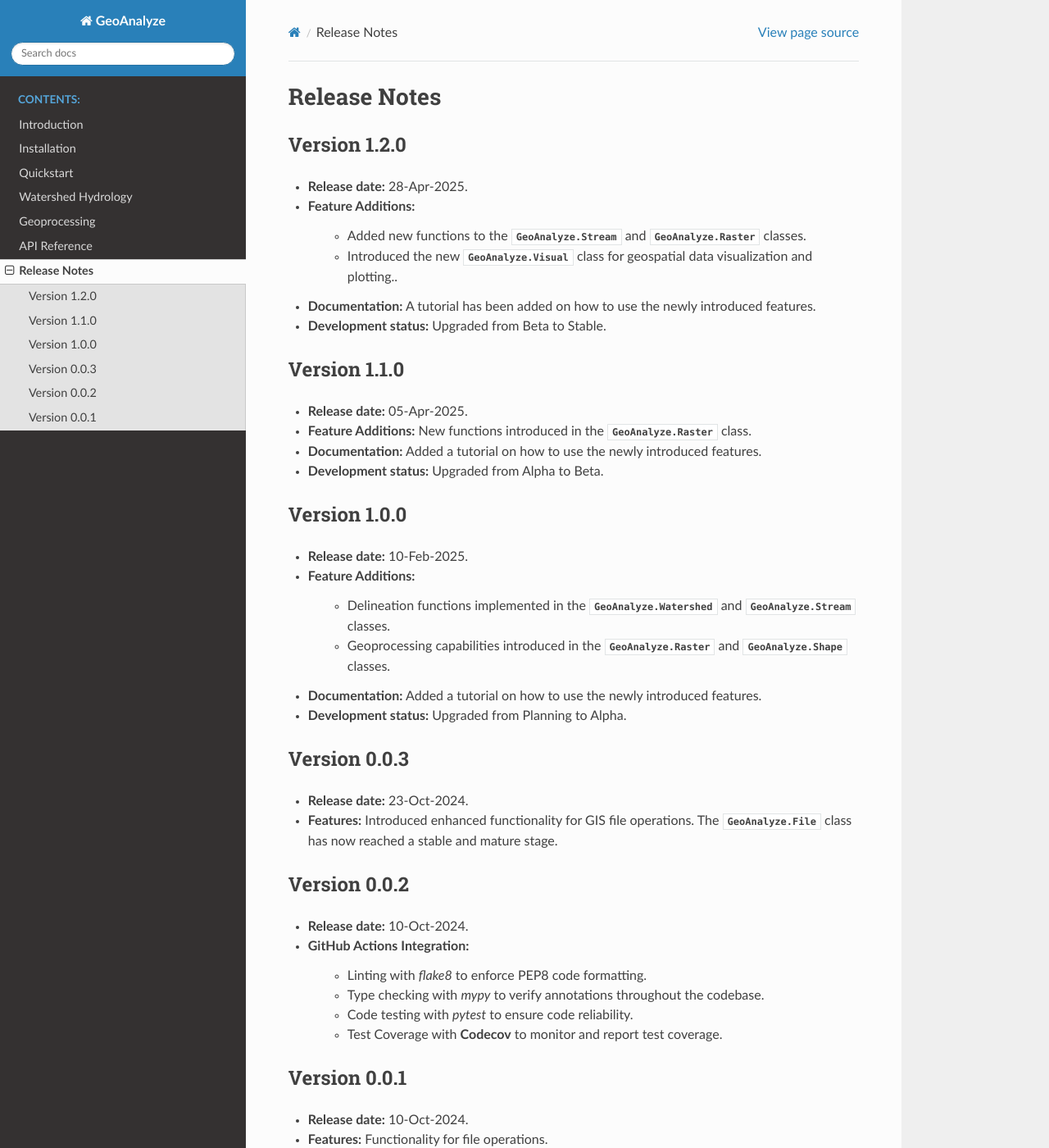
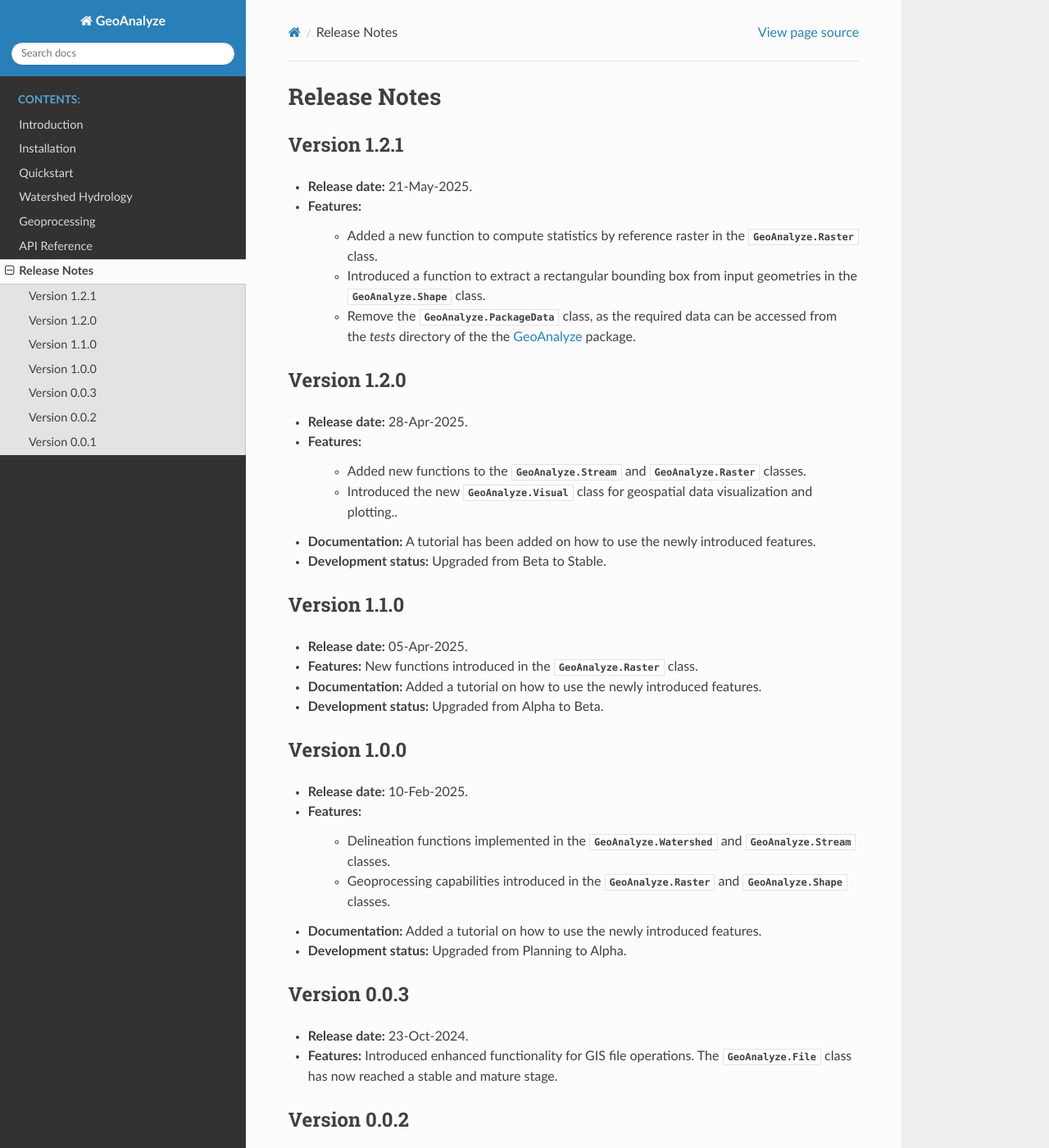
Before and after one commit to debpal/GeoAnalyze, a Sphinx documentation site: the page built from docs/changelog.rst, in a window 1280 px wide and 1400 px high. Shown: the whole window at 82% size. Built offline with Sphinx 7.4.7 and the Read the Docs theme 3.1.0, drawn with Linux system fonts in a browser that asks for light colours.

Commit message:
update docs

```diff
--- a/docs/changelog.rst
+++ b/docs/changelog.rst
@@ -1,13 +1,27 @@
 ===============
 Release Notes
 ===============
+
+
+Version 1.2.1
+---------------
+
+* **Release date:** 21-May-2025.
+
+* **Features:**
+
+    * Added a new function to compute statistics by reference raster in the :class:`GeoAnalyze.Raster` class.
+    * Introduced a function to extract a rectangular bounding box from input geometries in the :class:`GeoAnalyze.Shape` class.
+    * Remove the :class:`GeoAnalyze.PackageData` class, as the required data can be accessed
+      from the `tests` directory of the the `GeoAnalyze  <https://github.com/debpal/GeoAnalyze/tree/main/tests>`_ package.
+
 
 Version 1.2.0
 ---------------
 
 * **Release date:** 28-Apr-2025.
 
-* **Feature Additions:**
+* **Features:**
 
     * Added new functions to the :class:`GeoAnalyze.Stream` and :class:`GeoAnalyze.Raster` classes.
     * Introduced the new :class:`GeoAnalyze.Visual` class for geospatial data visualization and plotting..
@@ -22,7 +36,7 @@ Version 1.1.0
 
 * **Release date:** 05-Apr-2025.
 
-* **Feature Additions:** New functions introduced in the :class:`GeoAnalyze.Raster` class.
+* **Features:** New functions introduced in the :class:`GeoAnalyze.Raster` class.
 
 * **Documentation:** Added a tutorial on how to use the newly introduced features.
 
@@ -34,7 +48,7 @@ Version 1.0.0
 
 * **Release date:** 10-Feb-2025.
 
-* **Feature Additions:**
+* **Features:**
 
     * Delineation functions implemented in the :class:`GeoAnalyze.Watershed` and :class:`GeoAnalyze.Stream` classes.
     * Geoprocessing capabilities introduced in the :class:`GeoAnalyze.Raster` and :class:`GeoAnalyze.Shape` classes.
```
Also changed, not shown: docs/geoprocessing.rst (+17 -2 lines), docs/watershed.rst (+2 -8 lines).
